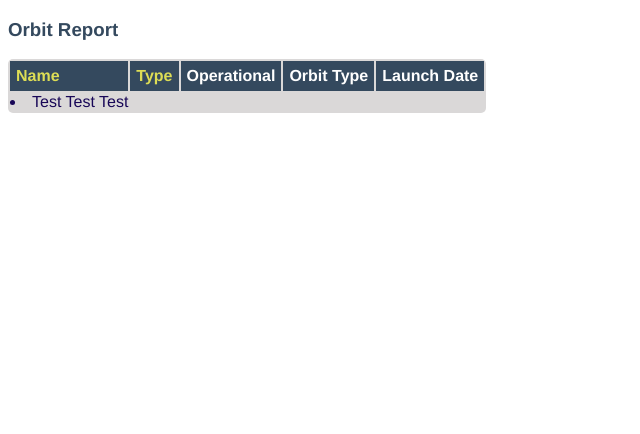
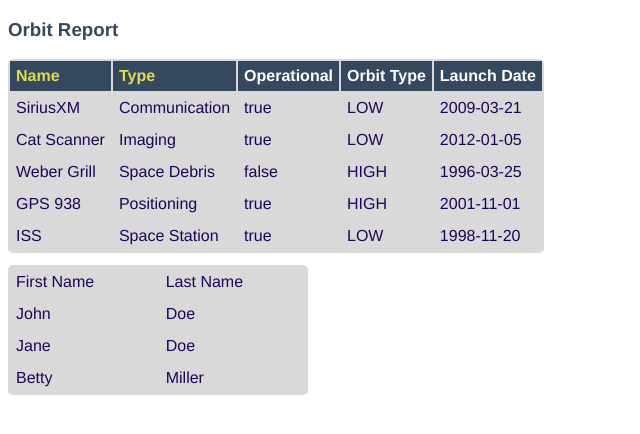
Before and after one commit to zoelzer220/orbit-report, an Angular app in the folder orbit-report/: page / in a window 1280 px wide. Shown: the top 434 px of the page, without its empty margins (0-640 px from the left). Built offline with nearby package versions, Linux system fonts and the light colour scheme.

Commit message:
step 4: table of satellites

```diff
--- a/orbit-report/src/app/app.component.ts
+++ b/orbit-report/src/app/app.component.ts
@@ -1,4 +1,4 @@
-import { Component } from '@angular/core';
+import { Component, OnInit } from '@angular/core';
 import { Satellite } from './satellite';
 
 @Component({
@@ -8,9 +8,7 @@ import { Satellite } from './satellite';
 })
 export class AppComponent {
   title = 'orbit-report';
-}
 
-export class AppSatellite {
   sourceList: Satellite[];
 
   constructor() {
@@ -22,4 +20,6 @@ export class AppSatellite {
       new Satellite("ISS", "Space Station", "1998-11-20", "LOW", true),
     ];
   }
+
+  headers = [1,2,3,4,5];
 }
--- a/orbit-report/src/app/orbit-list/orbit-list.component.html
+++ b/orbit-report/src/app/orbit-list/orbit-list.component.html
@@ -7,6 +7,35 @@
       <th>Orbit Type</th>
       <th>Launch Date</th>
    </tr>
-    <!-- <li *ngFor ="let satellite of Satellites">{{satellite}}</li> -->
-    <li>Test Test Test</li>
+
+      <tr *ngFor = "let satellite of satellites">
+         <td>{{satellite.name}}</td>
+         <td>{{satellite.type}}</td>
+         <td>{{satellite.operational}}</td>
+         <td>{{satellite.orbitType}}</td>
+         <td>{{satellite.launchDate}}</td>
+      </tr>
 </table>
+
+<table>
+   <thead>
+     <tr>
+       <td>First Name</td>
+       <td>Last Name</td>
+     </tr>
+   </thead>
+   <tbody>
+     <tr>
+       <td>John</td>
+       <td>Doe</td>
+     </tr>
+     <tr>
+       <td>Jane</td>
+       <td>Doe</td>
+     </tr>
+     <tr>
+       <td>Betty</td>
+       <td>Miller</td>
+     </tr>
+   </tbody>
+ </table>
```
